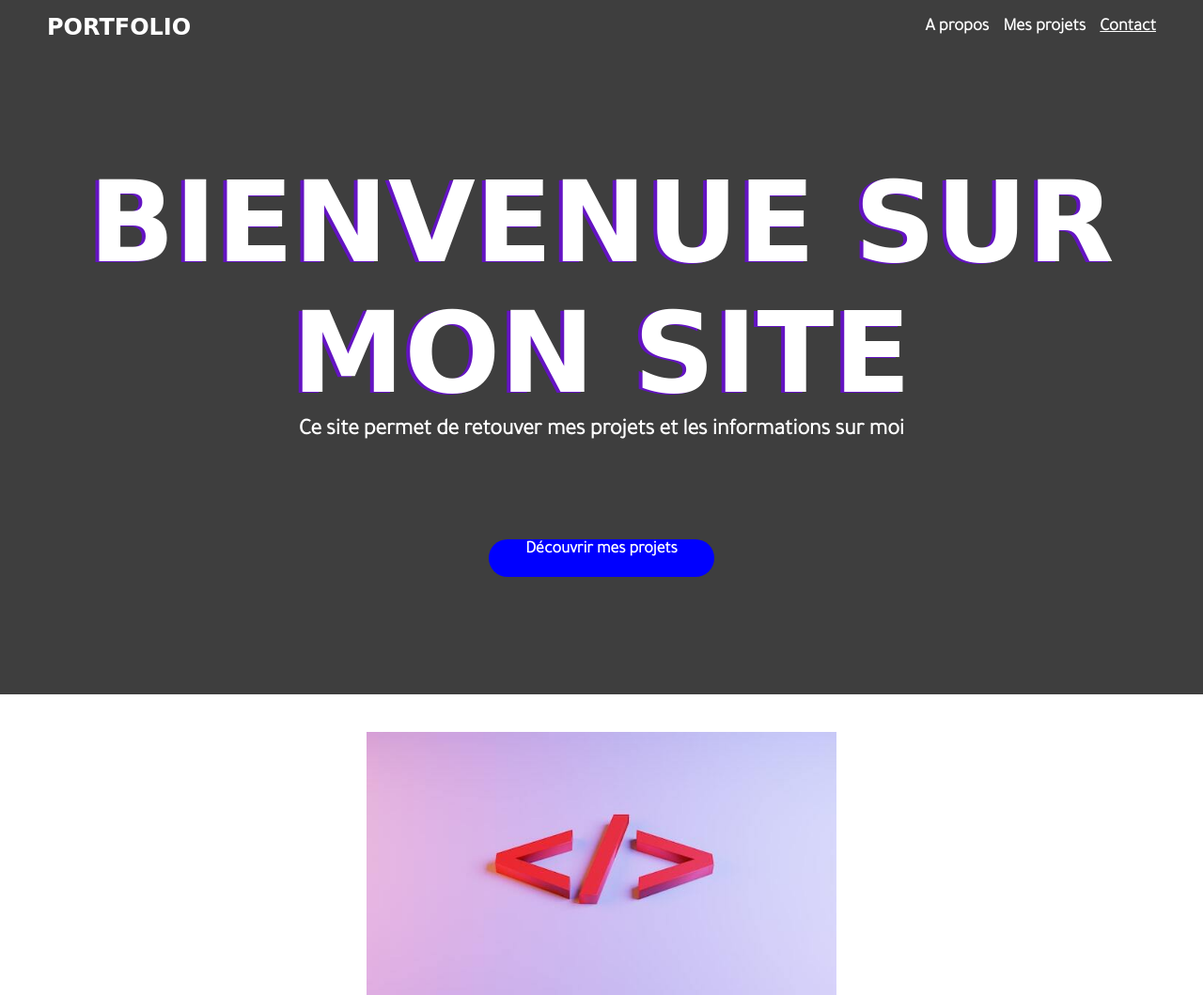
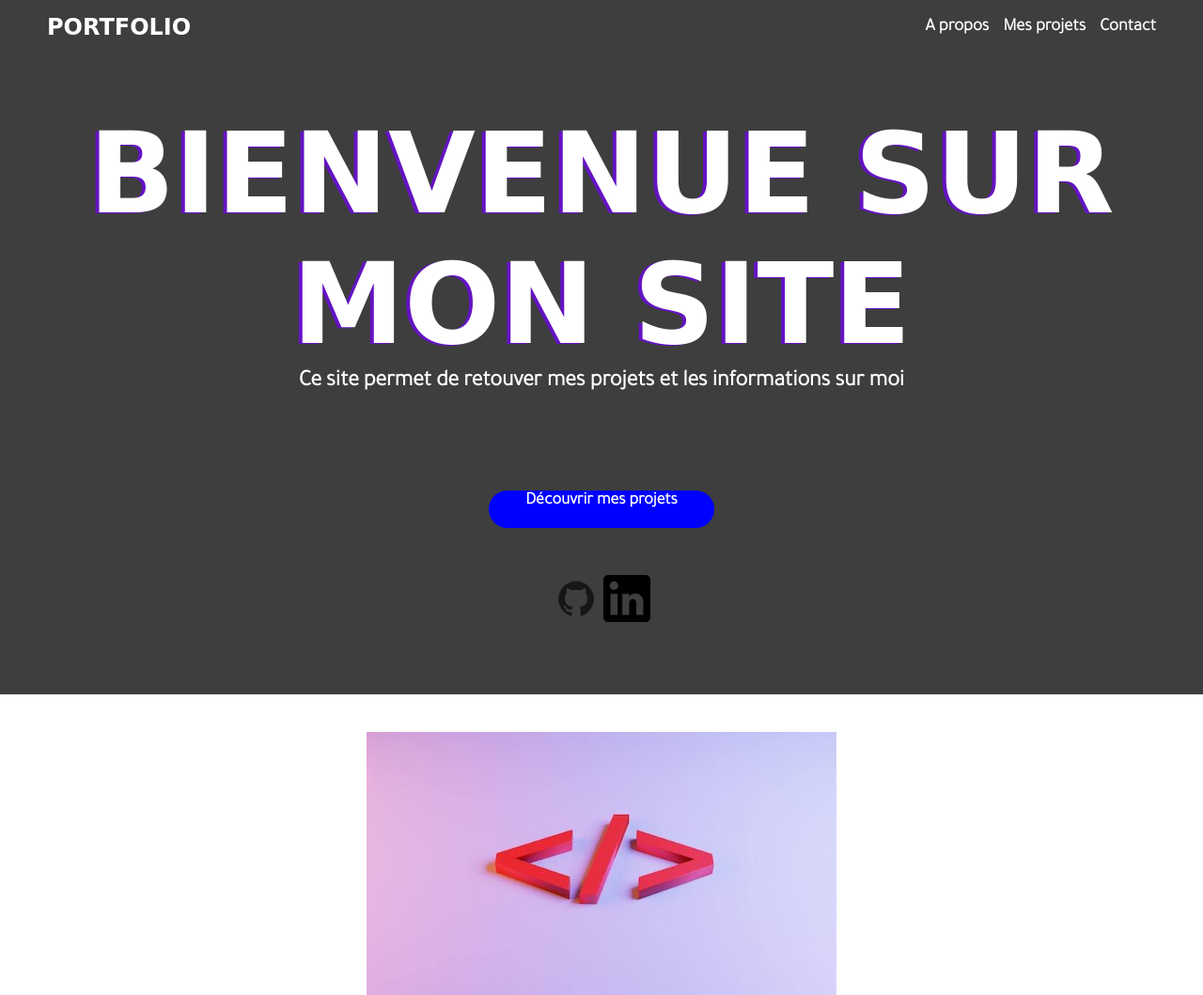
Before and after one commit to Theoode/Portfolio, a PHP site: page / in a window 1280 px wide. Shown: the top 1059 px of the page at 94% size. Run offline with PHP 8.4, Linux system fonts and the light colour scheme; some web fonts are replaced.

Commit message:
modification CSS

```diff
--- a/CSS/style.css
+++ b/CSS/style.css
@@ -1,5 +1,11 @@
 @import url('https://fonts.googleapis.com/css2?family=Tilt+Warp&display=swap');
 @import url('https://fonts.googleapis.com/css2?family=Tajawal:wght@300&display=swap');
+
+
+/*-----------MEDIA SCREEN---------------*/
+
+
+
 
 /*-----------VARIABLES---------------*/
 
@@ -19,6 +25,10 @@ h1{
 }
 h2,h3,h4{
     font-family: 'Tajawal', sans-serif;
+}
+
+a{
+    text-decoration: none;
 }
 
 /*-----HAUT DE PAGE-----*/
@@ -82,6 +92,10 @@ h2,h3,h4{
     height: 5vh;
     margin-top: 100px;
 
+}
+
+.container_text nav{
+    margin-top: 50px;
 }
 
 
--- a/index.html
+++ b/index.html
@@ -6,6 +6,7 @@
 </head>
 
 <body>
+
 
 <div class="container">
     <div class="header">
@@ -23,27 +24,20 @@
          <h2>Ce site permet de retouver mes projets et les informations sur moi</h2>
          <h4>Découvrir mes projets </h4>
 
+        <nav>
+            <a href="https://github.com/Theoode"><img src="medias/github.png" height="50px" width="50px"></a>
+            <a href="https://www.linkedin.com/in/th%C3%A9o-quennehen-41939423a/"><img src="medias/linkedin.png" height="50px" width="50px"></a>
+        </nav>
+
     </div>
+</div>
 
 
 
 
 
 
-
-</div>
-
-    <!--Les logos et les liens vers mes projets
-    <nav id="logo">
-        <a href="https://github.com/Theoode"><img src="medias/github.png" height="25px" width="25px"></a>
-        <a href="https://www.linkedin.com/in/th%C3%A9o-quennehen-41939423a/"><img src="medias/linkedin.png" height="25px" width="25px"></a>
-    </nav>
-
-
--->
-
-
-    <div class="galerie">
+<div class="galerie">
         <div class="projet">
             <img src="medias/projet1.jpg">
             <div class="container_info"></div>
@@ -63,9 +57,17 @@
             <img src="medias/projet3.jpg">
             <div class="container_info"></div>
         </div>
-    </div>
+</div>
 
 </body>
+
+
+
+
+
+
+
+
 
 <footer>
     <div>
```
